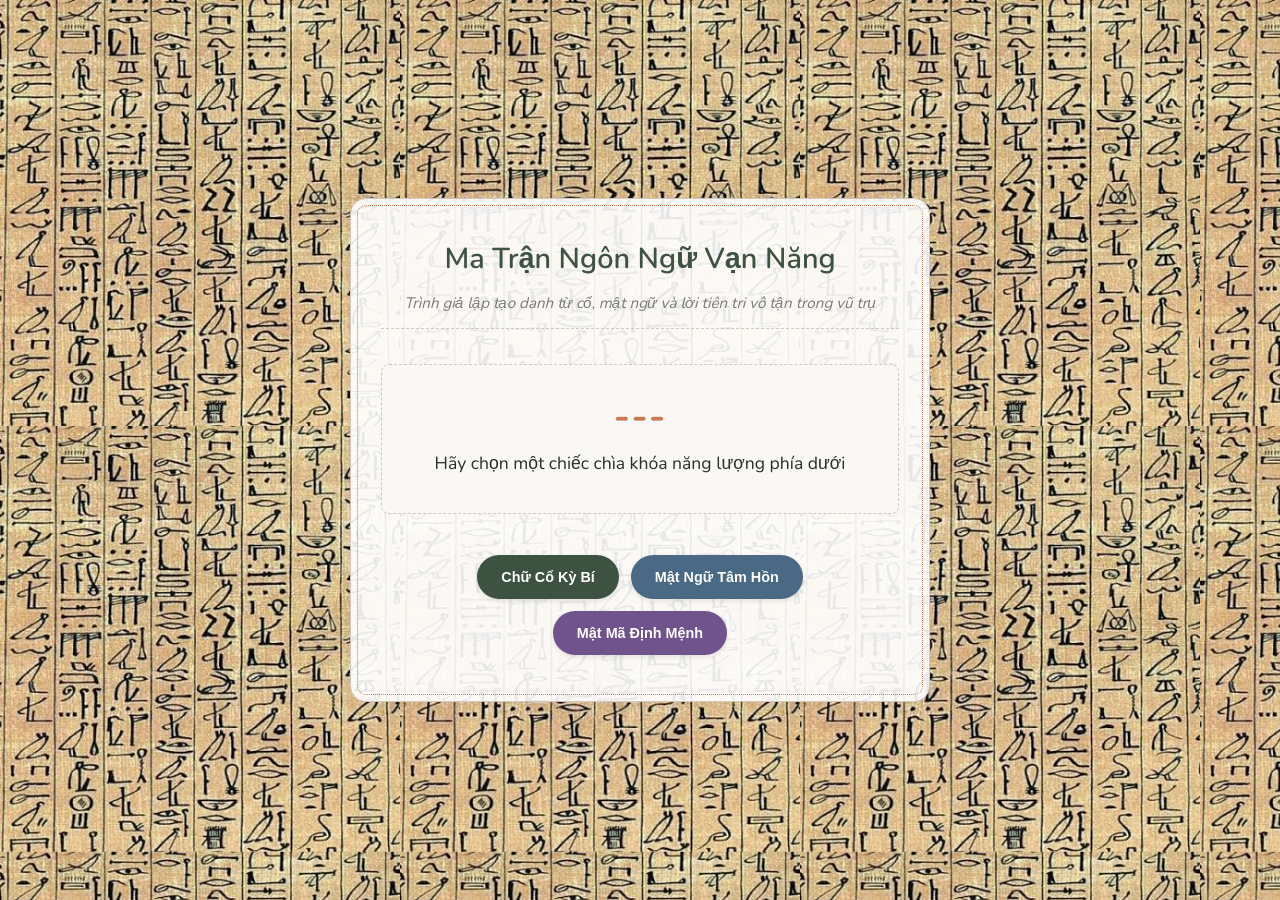
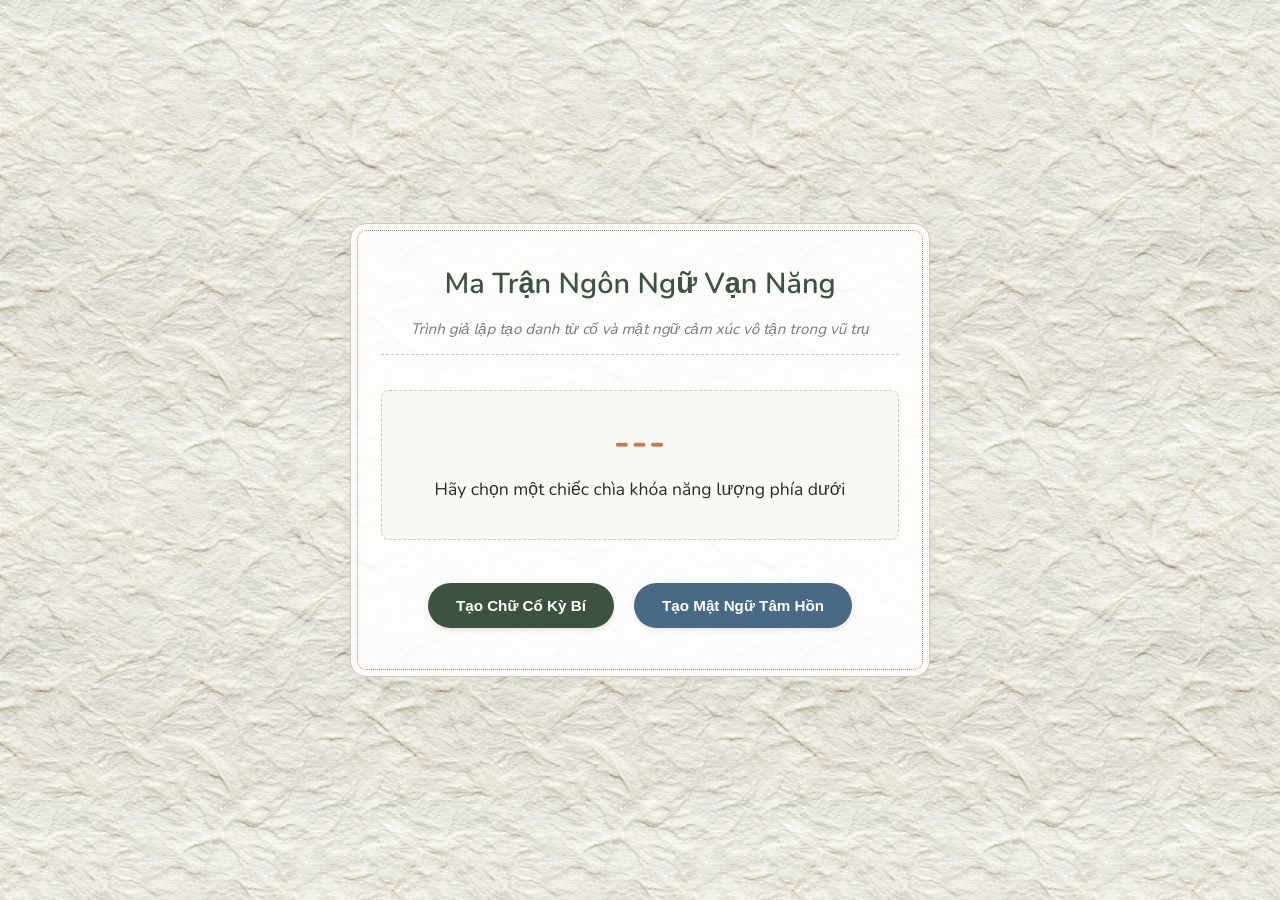
Before and after one commit to PhamNhaDoan/phamnhadoan.github.io, a Jekyll site: the page tenbatky.html, which Jekyll copies as it is, in a window 1280 px wide. Built offline with Jekyll 4.4.1, drawn with Linux system fonts in a browser that asks for light colours.

Commit message:
Refactor styles and update button functionality
Updated background image and modified button styles. Removed unused fate button and adjusted associated text.

```diff
--- a/tenbatky.html
+++ b/tenbatky.html
@@ -12,20 +12,20 @@
             --primary-color: #c87a53;  /* Cam đất hoàng hôn */
             --accent-green: #3e5241;   /* Xanh rêu cổ điển */
             --soul-blue: #4a6984;      /* Xanh lam tâm hồn */
-            --fate-purple: #70528c;    /* Tím thạch anh định mệnh */
             --border-color: #d1c7bd;
         }
 
         body {
             font-family: 'Nunito', sans-serif;
-            background-image: url('truyendadoc/img/pattern8.jpg');
+            background-image: url('truyendadoc/img/pattern7.jpg');
             background-repeat: repeat;
             background-size: 400px auto;
             background-attachment: fixed;
-            color: var(--text-color);
+            color: var(--text-color); /* Đã sửa biến lỗi --text-dark */
             margin: 0;
             padding: 40px 20px;
             min-height: 100vh;
+            /* Thiết lập hệ thống căn giữa tuyệt đối cho container */
             display: flex;
             justify-content: center;
             align-items: center;
@@ -35,7 +35,7 @@
         .container {
             width: 100%;
             max-width: 580px;
-            background: rgba(255, 255, 255, 0.9); /* Độ mờ trắng 90% đã được giữ lại */
+            background: rgba(255, 255, 255, 0.9);
             padding: 40px 30px;
             text-align: center;
             border: 1px solid var(--border-color);
@@ -108,22 +108,20 @@
         }
 
         .btn-group {
-            display: flex;
-            flex-wrap: wrap;
-            justify-content: center;
+            display: block;
         }
 
         .random-btn {
             color: #ffffff;
             border: none;
-            padding: 14px 24px;
-            font-size: 0.9rem;
+            padding: 14px 28px;
+            font-size: 0.95rem;
             font-weight: 600;
             border-radius: 30px;
             cursor: pointer;
             transition: all 0.3s cubic-bezier(0.25, 0.8, 0.25, 1);
             box-shadow: 0 2px 5px rgba(0,0,0,0.1);
-            margin: 6px;
+            margin: 8px;
             display: inline-block;
         }
 
@@ -144,16 +142,6 @@
             transform: translateY(-2px);
             box-shadow: 0 4px 10px rgba(0,0,0,0.15);
         }
-
-        /* Nút 3: Màu Tím Thạch Anh */
-        .btn-fate {
-            background-color: var(--fate-purple);
-        }
-        .btn-fate:hover {
-            background-color: #553b6e;
-            transform: translateY(-2px);
-            box-shadow: 0 4px 10px rgba(0,0,0,0.15);
-        }
     </style>
 </head>
 <body>
@@ -161,7 +149,7 @@
     <div class="container">
         <header>
             <h1>Ma Trận Ngôn Ngữ Vạn Năng</h1>
-            <p>Trình giả lập tạo danh từ cổ, mật ngữ và lời tiên tri vô tận trong vũ trụ</p>
+            <p>Trình giả lập tạo danh từ cổ và mật ngữ cảm xúc vô tận trong vũ trụ</p>
         </header>
 
         <div class="result-box" id="displayBox">
@@ -171,9 +159,8 @@
         </div>
 
         <div class="btn-group">
-            <button class="random-btn btn-ancient" onclick="generateInfiniteName()">Chữ Cổ Kỳ Bí</button>
-            <button class="random-btn btn-soul" onclick="generateInfiniteSoulWord()">Mật Ngữ Tâm Hồn</button>
-            <button class="random-btn btn-fate" onclick="generateInfiniteOracle()">Mật Mã Định Mệnh</button>
+            <button class="random-btn btn-ancient" onclick="generateInfiniteName()">Tạo Chữ Cổ Kỳ Bí</button>
+            <button class="random-btn btn-soul" onclick="generateInfiniteSoulWord()">Tạo Mật Ngữ Tâm Hồn</button>
         </div>
     </div>
 
@@ -227,22 +214,6 @@
                 meanings: ["Cú chạm nhẹ nhàng thoáng qua làm lay động tâm thức", "Kẻ lãng du vô định đi tìm cái đẹp ẩn giấu", "Sự thanh thản tuyệt đối vượt qua mọi bão giông", "Vẻ đẹp rực rỡ nhưng mong manh, chỉ tồn tại trong khoảnh khắc", "Nỗi nhớ da diết về một nơi chốn ta chưa từng đặt chân đến", "Sự cô đơn dịu dàng giữa một vùng biển vắng", "Vũ điệu của những hạt bụi vàng dưới ánh nắng hoàng hôn"]
             }
         ];
-
-        // --- DỮ LIỆU NÚT 3: MẬT MÃ ĐỊNH MỆNH (MỚI) ---
-        const oracleCiv = {
-            name: "Lời Sấm Truyền Từ Tinh Vân Cổ",
-            subjects: ["Aethelgard", "Komorebi", "Enmesh", "Louxmorna", "Balamtun", "H₂éwsōs", "Fairguni", "Zielsrust"],
-            verbs: ["vobis monet", "fatum ducit", "ubi tacet", "astra chỉ lối", "vừa thức tỉnh", "đang hồi đáp", "sẽ dẫn bước"],
-            prophecies: [
-                "Những vì tinh tú đã tắt từ vạn năm trước vẫn đang dõi theo hành trình đơn độc của bạn.",
-                "Hào quang của sự cô độc hôm nay chính là chiếc vương miện của ngày mai.",
-                "Khi định mệnh im lặng, đó là lúc một chương sử thi mới sắp sửa bắt đầu.",
-                "Đừng ngoảnh lại, kho báu bạn tìm kiếm vốn chưa từng nằm ở quá khứ.",
-                "Sự hỗn loạn xung quanh bạn thực ra là trật tự mà vũ trụ đang sắp đặt lại.",
-                "Mọi câu trả lời bạn hằng khao khát đều được chôn giấu trong sự tĩnh lặng của tâm hồn.",
-                "Dòng chảy thời gian sẽ xóa nhòa tất cả, ngoại trừ dấu chân của kẻ lãng du kiên định."
-            ]
-        };
 
         function getRandomElement(arr) {
             return arr[Math.floor(Math.random() * arr.length)];
@@ -295,26 +266,6 @@
             originEl.style.border = "1px dotted var(--soul-blue)";
             originEl.style.display = "inline-block";
         }
-
-        // Hàm chạy Nút 3 (Mật Mã Định Mệnh)
-        function generateInfiniteOracle() {
-            const subject = getRandomElement(oracleCiv.subjects);
-            const verb = getRandomElement(oracleCiv.verbs);
-            const sentence = `${subject} ${verb}`;
-
-            const prophecy = getRandomElement(oracleCiv.prophecies);
-
-            document.getElementById("nameDisplay").textContent = sentence;
-            document.getElementById("nameDisplay").style.color = "var(--fate-purple)";
-            document.getElementById("meaningDisplay").textContent = `“${prophecy}”`;
-
-            const originEl = document.getElementById("originDisplay");
-            originEl.textContent = oracleCiv.name;
-            originEl.style.color = "var(--fate-purple)";
-            originEl.style.background = "#f4effa";
-            originEl.style.border = "1px dotted var(--fate-purple)";
-            originEl.style.display = "inline-block";
-        }
     </script>
 </body>
 </html>
```
Also changed, not shown: other parts of tenbatky.html (+1 -1 lines).
